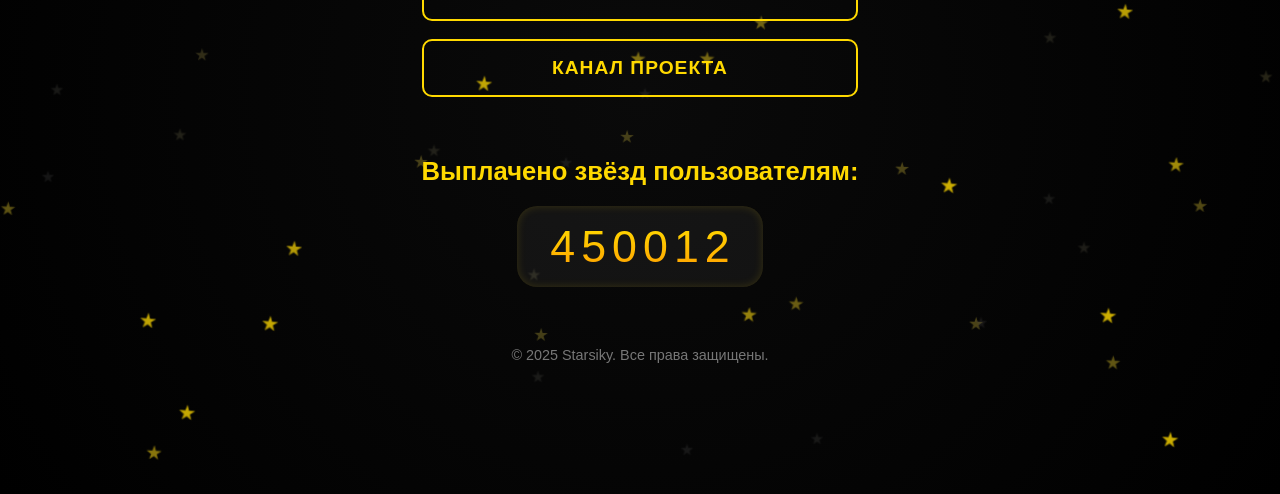
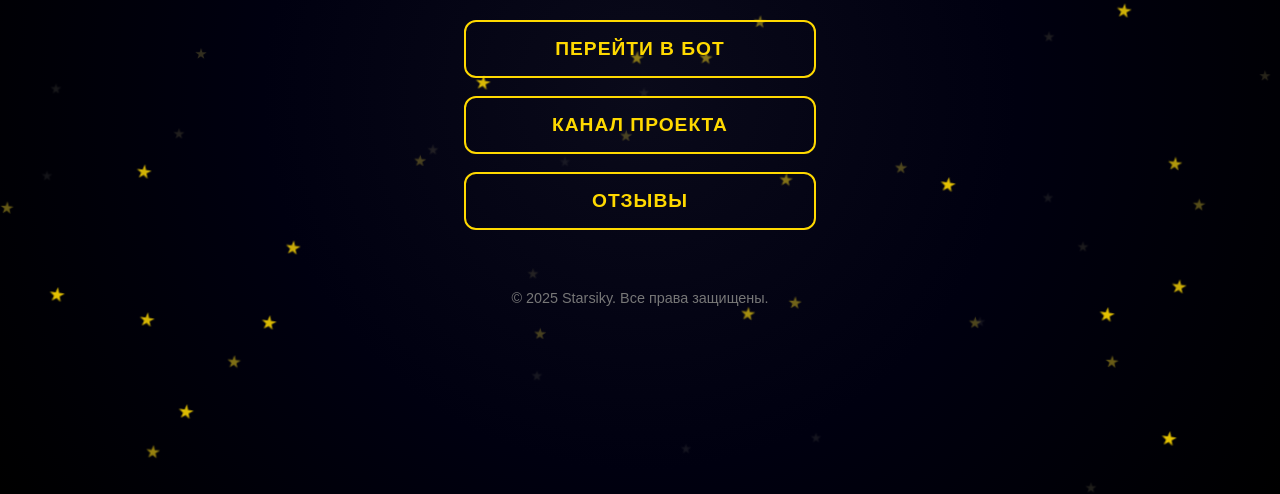
Before and after one commit to matveyzadorozhny2022-ops/starsiky, a plain HTML site: page index.html in a window 1280 px wide. Shown: the part 306-800 px from the top of the page. Drawn offline with Linux system fonts and the light colour scheme; a web font is replaced by a local one.

Commit message:
Update index.html

```diff
--- a/index.html
+++ b/index.html
@@ -16,23 +16,27 @@
       --black: #000;
     }
 
-    * { margin: 0; padding: 0; box-sizing: border-box; }
+    * {
+      margin: 0;
+      padding: 0;
+      box-sizing: border-box;
+    }
 
     body {
       font-family: 'Intro', sans-serif;
-      background: radial-gradient(circle at center, #0a0a0a, #000);
+      background: radial-gradient(circle at center, #0a0a1a, #000010, #000);
       color: var(--white);
       display: flex;
       flex-direction: column;
       align-items: center;
       justify-content: center;
       min-height: 100vh;
+      overflow: hidden;
       text-align: center;
-      overflow: hidden;
       position: relative;
     }
 
-    /* === BACKGROUND STARS === */
+    /* === STARS BACKGROUND === */
     .stars {
       position: fixed;
       inset: 0;
@@ -42,8 +46,8 @@
 
     .star {
       position: absolute;
-      width: 14px;
-      height: 14px;
+      width: 12px;
+      height: 12px;
       clip-path: polygon(
         50% 0%, 61% 35%, 98% 35%,
         68% 57%, 79% 91%, 50% 70%,
@@ -63,8 +67,8 @@
       }
       50% {
         background: var(--yellow);
-        opacity: 0.8;
-        transform: scale(1.2) rotate(5deg);
+        opacity: 0.9;
+        transform: scale(1.3) rotate(8deg);
       }
     }
 
@@ -74,7 +78,7 @@
       background: linear-gradient(90deg, #fff, var(--yellow));
       -webkit-background-clip: text;
       -webkit-text-fill-color: transparent;
-      text-shadow: 0 0 15px rgba(255, 217, 0, 0.4);
+      text-shadow: 0 0 15px rgba(255, 217, 0, 0.5);
       margin-bottom: 20px;
       opacity: 0;
       transform: translateY(20px);
@@ -109,7 +113,7 @@
       color: var(--yellow);
       font-weight: 700;
       padding: 16px 45px;
-      border-radius: 10px;
+      border-radius: 12px;
       font-size: 1.2rem;
       text-transform: uppercase;
       letter-spacing: 1px;
@@ -122,58 +126,30 @@
       background: var(--yellow);
       color: #000;
       transform: scale(1.05);
-      box-shadow: 0 0 20px var(--yellow);
+      box-shadow: 0 0 25px var(--yellow);
     }
 
-    /* === COUNTER === */
-    .stats {
-      margin-top: 60px;
-      text-align: center;
-      opacity: 0;
-      animation: fadeIn 1s ease-out forwards 1.8s;
-      z-index: 2;
-      display: flex;
-      flex-direction: column;
-      align-items: center;
-      gap: 20px;
+    .cta a:active {
+      transform: scale(0.95);
     }
 
-    .stats h2 {
-      font-size: 1.6rem;
-      color: var(--yellow);
+    .cta a.animate-click {
+      animation: clickEffect 1s forwards;
     }
 
-    .slot {
-      display: inline-flex;
-      align-items: center;
-      justify-content: center;
-      background: rgba(255, 255, 255, 0.05);
-      border-radius: 20px;
-      padding: 15px 30px;
-      box-shadow: inset 0 0 10px rgba(255, 217, 0, 0.15);
-      min-width: 200px;
-    }
-
-    .digit {
-      font-family: 'Intro', sans-serif;
-      font-size: 2.8rem;
-      background: linear-gradient(180deg, var(--yellow), var(--orange));
-      -webkit-background-clip: text;
-      -webkit-text-fill-color: transparent;
-      margin: 0 3px;
-      width: 1ch;
-      text-align: center;
-      position: relative;
-      animation: shine 3s infinite linear;
-    }
-
-    @keyframes shine {
-      0%, 100% { filter: brightness(1); }
-      50% { filter: brightness(1.4); }
-    }
-
-    .digit span {
-      display: block;
+    @keyframes clickEffect {
+      0% {
+        transform: scale(1);
+        box-shadow: 0 0 0 var(--yellow);
+      }
+      50% {
+        transform: scale(0.95);
+        box-shadow: 0 0 30px var(--yellow);
+      }
+      100% {
+        transform: scale(1);
+        box-shadow: 0 0 0 transparent;
+      }
     }
 
     @keyframes fadeIn {
@@ -189,10 +165,10 @@
       z-index: 2;
     }
 
+    /* === MOBILE === */
     @media (max-width: 600px) {
       h1 { font-size: 2.2rem; }
       .cta a { font-size: 1rem; padding: 14px 30px; }
-      .digit { font-size: 2.2rem; }
     }
   </style>
 </head>
@@ -206,20 +182,16 @@
     <div class="cta">
       <a href="https://t.me/Freestarsiky_bot?start=Reffstarss" target="_blank">Перейти в Бот</a>
       <a href="https://t.me/starsikyoff" target="_blank">Канал Проекта</a>
-    </div>
-
-    <div class="stats">
-      <h2>Выплачено звёзд пользователям:</h2>
-      <div class="slot" id="slot"></div>
+      <a href="https://t.me/starssreff" target="_blank">Отзывы</a>
     </div>
   </main>
 
   <footer>© 2025 Starsiky. Все права защищены.</footer>
 
   <script>
-    // === BACKGROUND STARS ===
+    // === STARS ===
     const starsContainer = document.getElementById('stars');
-    for (let i = 0; i < 70; i++) {
+    for (let i = 0; i < 80; i++) {
       const star = document.createElement('div');
       star.classList.add('star');
       star.style.top = Math.random() * 100 + '%';
@@ -229,33 +201,19 @@
       starsContainer.appendChild(star);
     }
 
-    // === COUNTER ===
-    const slot = document.getElementById('slot');
-    const digits = 6;
-    let value = 450000;
-
-    function renderCounter(val) {
-      slot.innerHTML = '';
-      const str = val.toString().padStart(digits, '0');
-      for (let i = 0; i < digits; i++) {
-        const d = document.createElement('div');
-        d.classList.add('digit');
-        const span = document.createElement('span');
-        span.textContent = str[i];
-        d.appendChild(span);
-        slot.appendChild(d);
-      }
-    }
-
-    renderCounter(value);
-
-    function updateCounter() {
-      const increment = Math.floor(Math.random() * 3) + 1;
-      value += increment;
-      renderCounter(value);
-    }
-
-    setInterval(updateCounter, 1000);
+    // === BUTTON CLICK ANIMATION ===
+    const buttons = document.querySelectorAll('.cta a');
+    buttons.forEach(btn => {
+      btn.addEventListener('click', e => {
+        e.preventDefault();
+        const link = btn.getAttribute('href');
+        btn.classList.add('animate-click');
+        setTimeout(() => {
+          window.open(link, '_blank');
+          btn.classList.remove('animate-click');
+        }, 1000); // 1 секунда анимации перед переходом
+      });
+    });
   </script>
 </body>
 </html>
```
